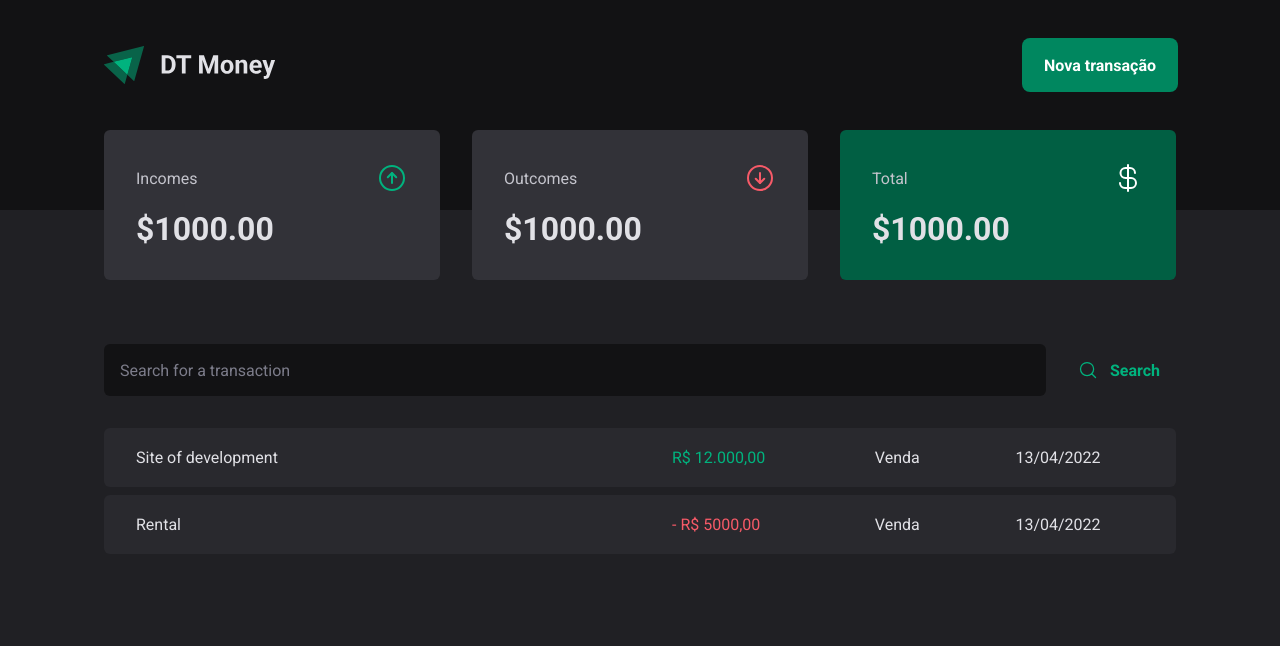
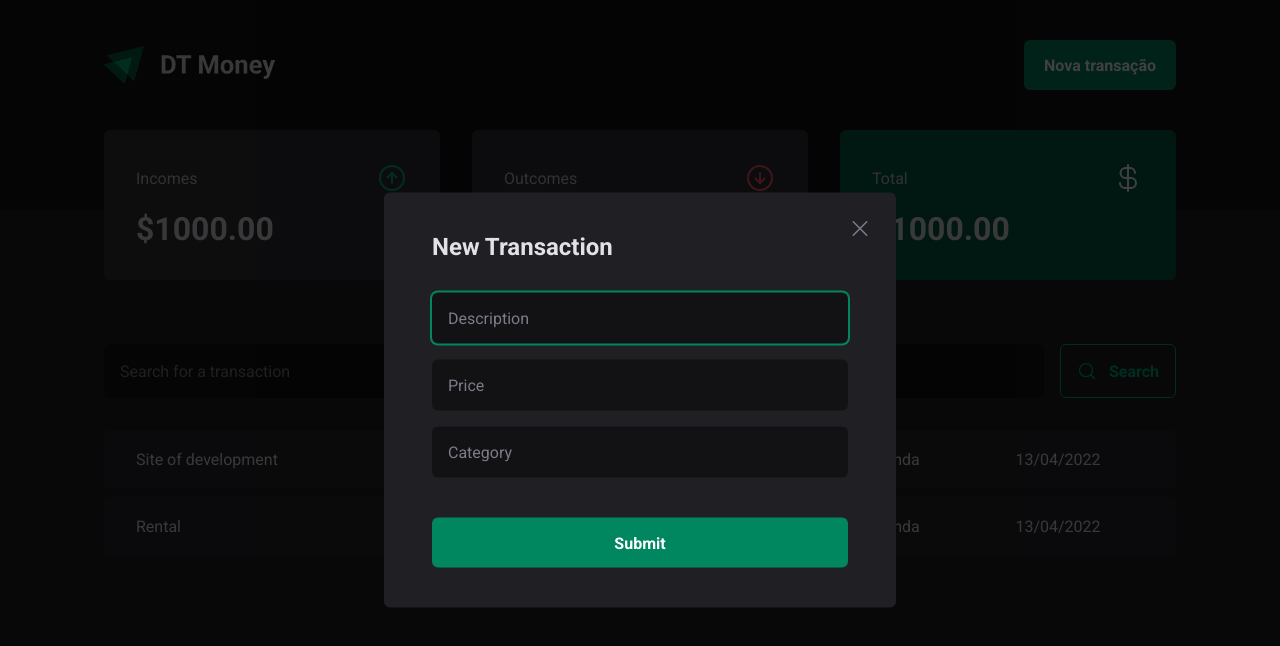
Before and after one commit to eduardoacdiogo/dt-money, a React (Vite) app: page / in a window 1280 px wide. Both pictures are taken after a click on the button "Nova transação". Shown: the top 646 px of the page. Built offline with nearby package versions, Linux system fonts and the light colour scheme.

Commit message:
feat: New Trasaction Modal Styles

```diff
--- a/package.json
+++ b/package.json
@@ -10,6 +10,7 @@
     "preview": "vite preview"
   },
   "dependencies": {
+    "@radix-ui/react-dialog": "^1.1.2",
     "phosphor-react": "^1.4.1",
     "react": "^18.3.1",
     "react-dom": "^18.3.1",
--- a/src/components/Header/index.tsx
+++ b/src/components/Header/index.tsx
@@ -1,13 +1,22 @@
 import { HeaderContainer, HeaderContent, NewTransactionButton } from "./styles";
+import * as Dialog from "@radix-ui/react-dialog";
 
 import logoImg from "../../assets/logo.svg";
+import { NewTransactionModal } from '../NewTransactionModal';
 
 export function Header() {
   return (
     <HeaderContainer>
       <HeaderContent>
         <img src={logoImg} alt="" />
-        <NewTransactionButton>Nova transação</NewTransactionButton>
+
+        <Dialog.Root>
+          <Dialog.Trigger asChild>
+            <NewTransactionButton>Nova transação</NewTransactionButton>
+          </Dialog.Trigger>
+
+          <NewTransactionModal />
+        </Dialog.Root>
       </HeaderContent>
     </HeaderContainer>
   );
--- /dev/null
+++ b/src/components/NewTransactionModal/index.tsx
@@ -0,0 +1,30 @@
+import * as Dialog from '@radix-ui/react-dialog';
+import { X } from 'phosphor-react';
+
+import { CloseButton, Content, Overlay } from './styles';
+
+export function NewTransactionModal() {
+  return (
+    <Dialog.Portal>
+      <Overlay />
+
+      <Content>
+        <Dialog.Title>New Transaction</Dialog.Title>
+
+        <form action="">
+          <input type="text" placeholder='Description' required />
+          <input type="text" placeholder='Price' required />
+          <input type="text" placeholder='Category' required />
+
+          <button type='submit'>
+            Submit
+          </button>
+        </form>
+
+        <CloseButton>
+          <X size={24} />
+        </CloseButton>
+      </Content>
+    </Dialog.Portal>
+  )
+}
--- /dev/null
+++ b/src/components/NewTransactionModal/styles.ts
@@ -0,0 +1,70 @@
+import { styled } from 'styled-components';
+import * as Dialog from '@radix-ui/react-dialog';
+
+export const Overlay = styled(Dialog.Overlay)`
+  position: fixed;
+  width: 100vw;
+  height: 100vh;
+  inset: 0;
+  background-color: rgba(0, 0, 0, 0.75);
+`
+
+export const Content = styled(Dialog.Content)`
+  min-width: 32rem;
+  border-radius: 6px;
+  padding: 2.5rem 3rem;
+  background: ${props => props.theme['gray-800']};
+
+  position: fixed;
+  top: 50%;
+  left: 50%;
+  transform: translate(-50%, -50%);
+
+  form {
+    margin-top: 2rem;
+
+    display: flex;
+    flex-direction: column;
+    gap: 1rem;
+
+    input {
+      border-radius: 6px;
+      border: 0;
+      background: ${props => props.theme['gray-900']};
+      color: ${props => props.theme['gray-300']};
+      padding: 1rem;
+
+      &::placeholder {
+        color: ${props => props.theme['gray-500']};
+      }
+    }
+
+    button[type='submit'] {
+      height: 50px;
+      border: 0;
+      background: ${props => props.theme['green-500']};
+      color: ${props => props.theme.white};
+      font-weight: bold;
+      padding: 0 1.25rem;
+      border-radius: 6px;
+      margin-top: 1.5rem;
+      cursor: pointer;
+
+      &:hover {
+        background: ${props => props.theme['green-700']};
+        transition: background-color 0.2s;
+      }
+    }
+  }
+`
+
+export const CloseButton = styled(Dialog.Close)`
+  position: absolute;
+  top: 1.5rem;
+  right: 1.5rem;
+  cursor: pointer;
+  background: transparent;
+  border: 0;
+  line-height: 0;
+  color: ${props => props.theme['gray-500']};
+`
--- a/src/pages/Transactions/components/SearchForm/styles.ts
+++ b/src/pages/Transactions/components/SearchForm/styles.ts
@@ -25,16 +25,17 @@
     border: 0;
     padding: 1rem;
     background: transparent;
-    border: ${props => props.theme['green-300']};
-    color: ${props => props.theme['green-300']};
+    border: 1px solid ${props => props.theme["green-300"]};
+    color: ${props => props.theme["green-300"]};
     font-weight: bold;
     border-radius: 6px;
+    cursor: pointer;
 
     &:hover {
-      background: ${props => props.theme['green-500']};
-      border: ${props => props.theme['green-500']};
-      color: ${props => props.theme.white};
-      transition: background 0.2s, color 0.2s, border-color 0.2s;
+      background-color: ${props => props.theme["green-500"]};
+      border-color: ${props => props.theme["green-500"]};
+      color: ${props => props.theme["white"]};
+      transition: background-color 0.2s, color 0.2s, border-color 0.2s;
     }
   }
 `
```
Also changed, not shown: 1 other file (tests, documents, lock files or other folders).
